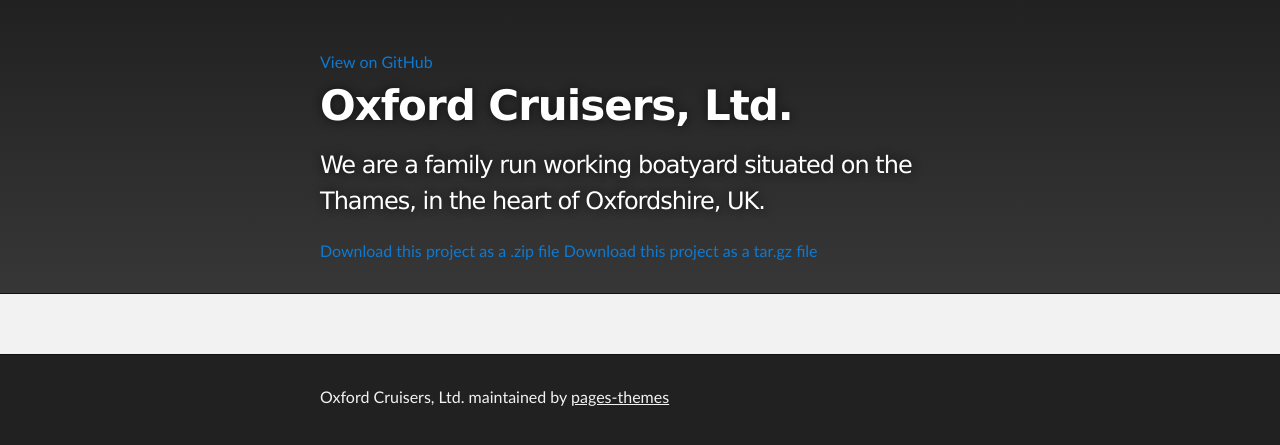
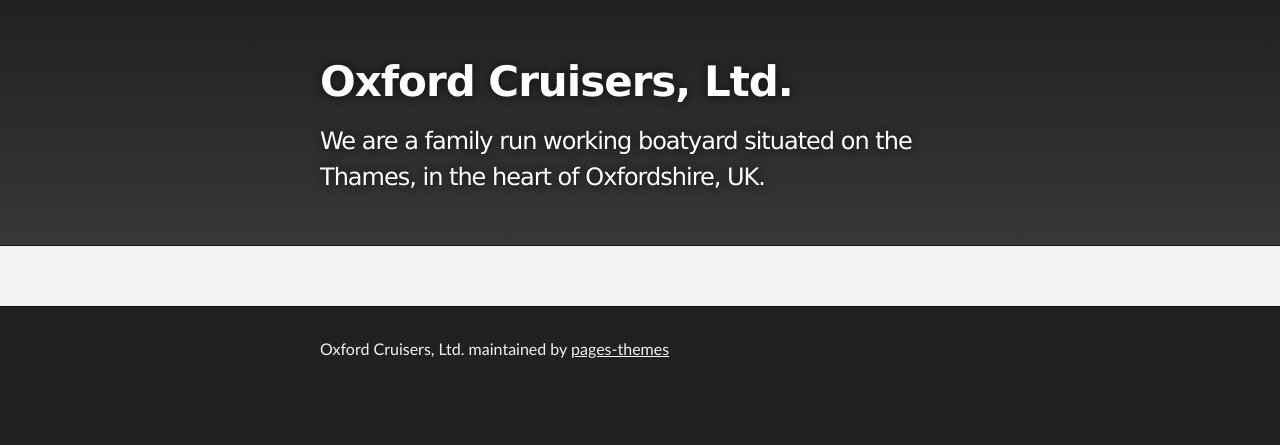
Before and after one commit to pages-themes/slate, a Jekyll site: the page built from index.md, in a window 1280 px wide. Shown: the top 445 px of the page. Built offline with Jekyll 4.4.1, drawn with Linux system fonts in a browser that asks for light colours.

Commit message:
Update default.html

```diff
--- a/_layouts/default.html
+++ b/_layouts/default.html
@@ -15,17 +15,10 @@
     <!-- HEADER -->
     <div id="header_wrap" class="outer">
         <header class="inner">
-          <a id="forkme_banner" href="{{ site.github.repository_url }}">View on GitHub</a>
 
           <h1 id="project_title">{{ site.title | default: site.github.repository_name }}</h1>
           <h2 id="project_tagline">{{ site.description | default: site.github.project_tagline }}</h2>
 
-          {% if site.show_downloads %}
-            <section id="downloads">
-              <a class="zip_download_link" href="{{ site.github.zip_url }}">Download this project as a .zip file</a>
-              <a class="tar_download_link" href="{{ site.github.tar_url }}">Download this project as a tar.gz file</a>
-            </section>
-          {% endif %}
         </header>
     </div>
 
```
